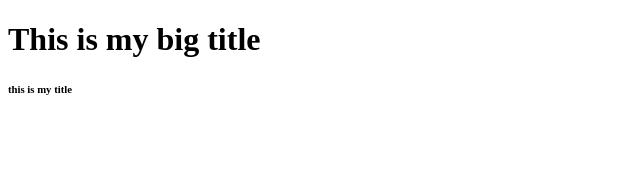
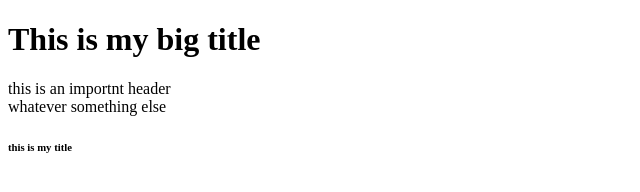
Before and after one commit to ORosie/Coco, a plain HTML site: page pratice.html in a window 1280 px wide. Shown: the whole page, without its empty margins (0-640 px from the left). Drawn offline with Linux system fonts and the light colour scheme.

Commit message:
Update pratice.html
dive

```diff
--- a/pratice.html
+++ b/pratice.html
@@ -8,6 +8,9 @@
     </head>
     <body>
         <h1>This is my big title</h1>
+        <header>this is an importnt header</header>
+        <dive>whatever</dive>
+        <span>something else</span>
         <h6>this is my title</h6>
     </body>
 </html>
```
